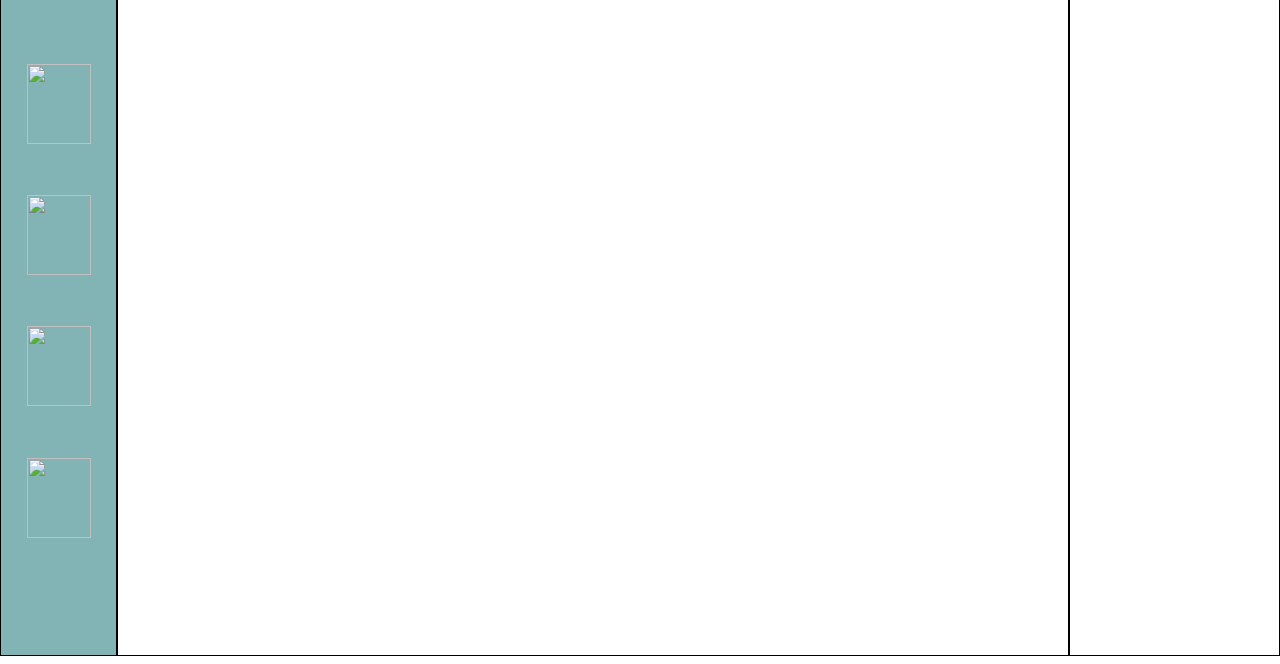
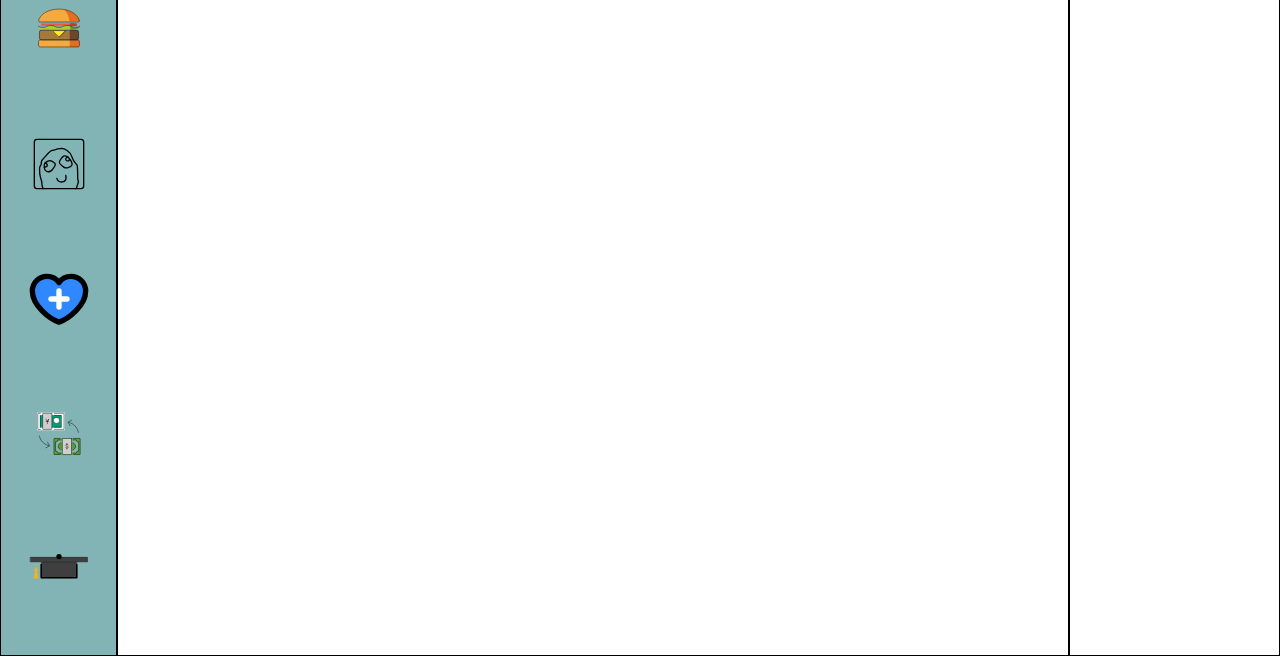
Before and after one commit to MaxDimasDev/Uconnect, a plain HTML site: page main/index.html in a window 1280 px wide. Shown: the part 256-920 px from the top of the page. Drawn offline with Linux system fonts and the light colour scheme.

Commit message:
Refactor: images links added correctly

```diff
--- a/main/index.html
+++ b/main/index.html
@@ -26,10 +26,11 @@
     <div class="left">
         <nav>
             <a href="#" onclick="changeContentMain()"><img src="imgs/forums/openmoji--house.svg"></a><br>
-            <a href="#" onclick="changeContentFood()"><img src="imgs\hogar.png"></a><br>
-            <a href="#" onclick="changeContentJobs()"><img src="Ej3.png"></a><br>
-            <a href="#" onclick="changeContentIdk1()"><img src="Ej4.png"></a><br>
-            <a href="#" onclick="changeContentIdk2()"><img src="Ej5.png"></a><br>
+            <a href="#" onclick="changeContentFood()"><img src="imgs/forums/openmoji--hamburger (1).svg"></a><br>
+            <a href="#" onclick="changeContentMemes()"><img src="imgs/forums/arcticons--memetastic (1).svg"></a><br>
+            <a href="#" onclick="changeContentHelps()"><img src="imgs/forums/icon-park--love-and-help (1).svg"></a><br>
+            <a href="#" onclick="changeContentServices()"><img src="imgs/forums/openmoji--currency-exchange.svg"></a><br>
+            <a href="#" onclick="changeContentVacancies()"><img src="imgs/forums/openmoji--graduation-cap.svg"></a><br>
         </nav>
     </div>
     <div class="center">
```
